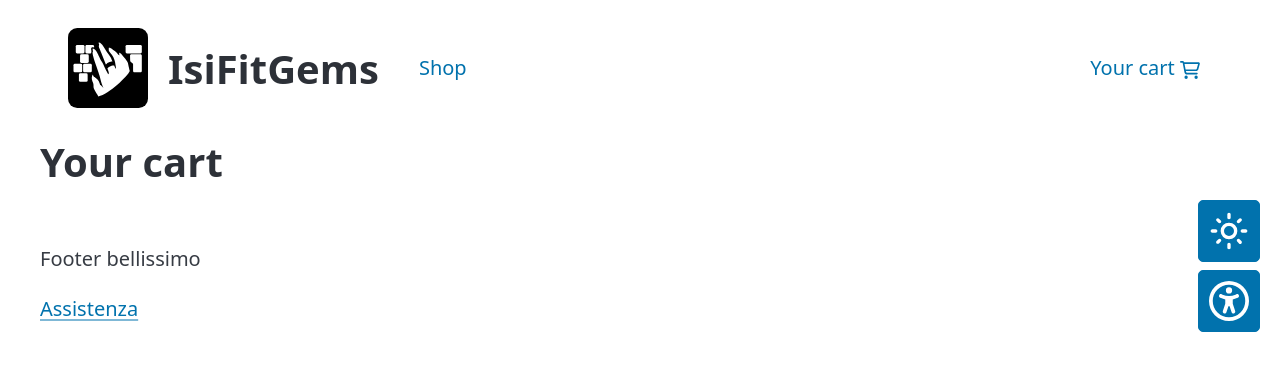
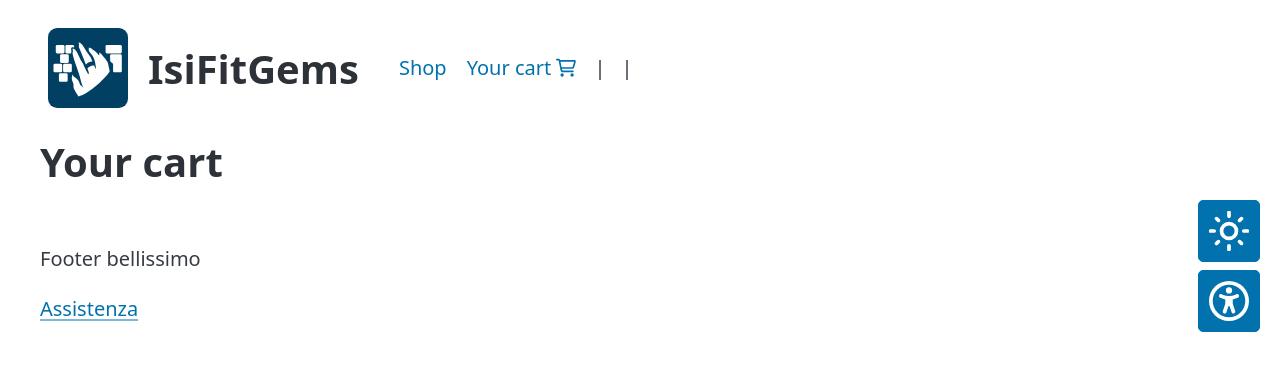
Before and after one commit to PastaCodes/progettoweb, a PHP site: page /cart/index.php in a window 1280 px wide. Shown: the top 371 px of the page. Run offline with PHP 8.4, Linux system fonts and the light colour scheme; some libraries are stand-ins or nearby versions.

Commit message:
Improve header

```diff
--- a/style/global.css
+++ b/style/global.css
@@ -26,8 +26,6 @@ header {
     display: flex;
     gap: var(--pico-spacing);
     z-index: 1;
-    padding-left: var(--pico-spacing) !important;
-    padding-right: var(--pico-spacing) !important;
     user-select: none;
 }
 
@@ -58,13 +56,28 @@ header > nav > ul {
     width: 100%;
 }
 
-header > nav, header > nav > ul > li:last-child {
+header > nav, header > nav > ul > li:nth-last-child(3) {
     flex-grow: 1;
     text-align: right;
 }
 
+header > nav > ul::before, header > nav > ul::after {
+    content: "|";
+    margin: 0 var(--spacing-small);
+    order: 1;
+}
+
+header > nav > ul > li:nth-child(3) {
+    order: 1;
+}
+
+header > nav > ul > li:nth-child(4) {
+    order: 2;
+}
+
 header > a:first-child:hover {
-    background-color: var(--pico-card-background-color);
+    background-color: color-mix(in srgb, var(--pico-primary) 40%, transparent);
+    backdrop-filter: opacity(0.5);
 }
 
 header > a:first-child > svg {
@@ -81,10 +94,11 @@ main {
     padding-top: var(--pico-outline-width) !important;
 }
 
-a > svg {
+a:not(header > a:first-child) > svg {
     display: inline-block;
     width: 1em;
     height: 1em;
+    transform: translateY(-0.14em);
 }
 
 img, svg {
@@ -98,6 +112,7 @@ img, svg {
     display: flex;
     flex-direction: column;
     gap: var(--spacing-small);
+    z-index: 1;
 }
 
 #side-buttons > button {
```
Also changed, not shown: assets/cart.svg, assets/darkmode.svg, assets/isi.svg, assets/lightmode.svg, assets/notifications.svg (added), assets/orders.svg (added).
